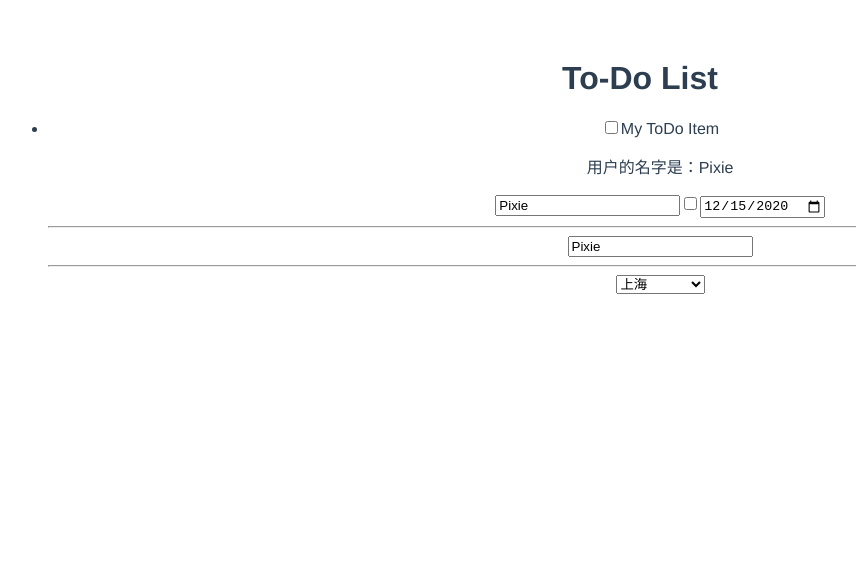
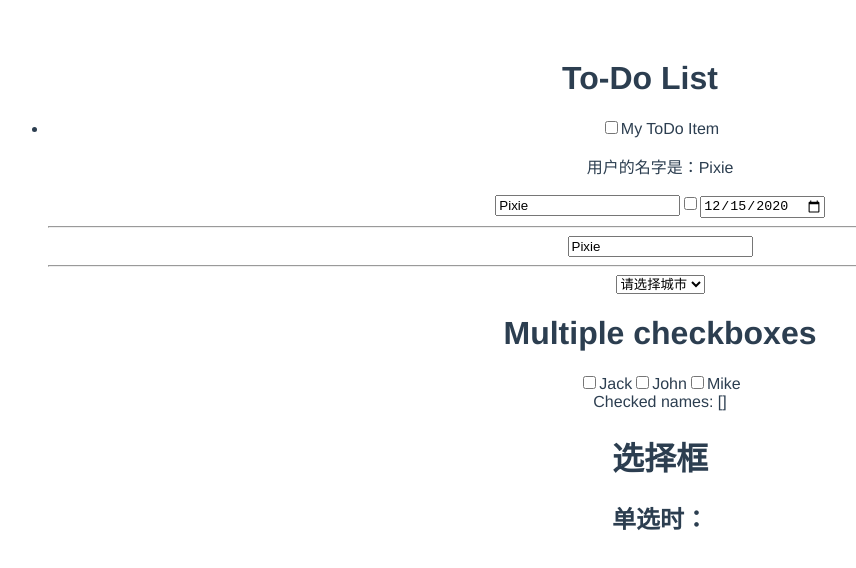
Before and after one commit to f2xiao/learn-vue, a Vue app in the folder moz-todo-vue/: page / in a window 1280 px wide. Shown: the top 568 px of the page, without its empty margins (0-856 px from the left). Built offline with nearby package versions, Linux system fonts and the light colour scheme.

Commit message:
Edit ToDoItem component

```diff
--- a/moz-todo-vue/src/components/ToDoItem.vue
+++ b/moz-todo-vue/src/components/ToDoItem.vue
@@ -15,6 +15,18 @@
             <option value="2">上海</option>
             <option value="3">广州</option>
         </select>
+        <h1>Multiple checkboxes</h1>
+        <input type="checkbox" id="jack" value="Jack" v-model="checkedNames">
+        <label for="jack">Jack</label>
+        <input type="checkbox" id="john" value="John" v-model="checkedNames">
+        <label for="john">John</label>
+        <input type="checkbox" id="mike" value="Mike" v-model="checkedNames">
+        <label for="mike">Mike</label>
+        <br>
+        <span>Checked names: {{ checkedNames }}</span>
+        <h1>选择框</h1>
+        <h2>单选时：</h2>
+
     </div>
 </template>
 <script>
@@ -28,8 +40,9 @@
         return {
             isDone: this.done,
             date: "2020-12-15",
-            city:'2',
-            username:'Pixie'
+            city:'',
+            username:'Pixie',
+            checkedNames: []
         }
     },
 
```
